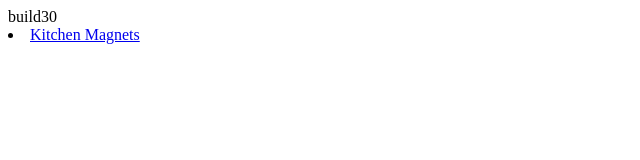
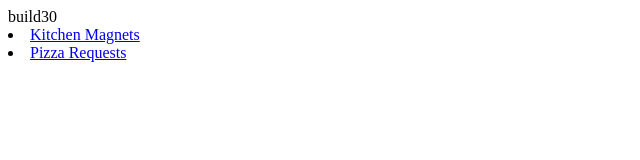
Before and after one commit to rossha/build30, a plain HTML site: page index.html in a window 1280 px wide. Shown: the whole page, without its empty margins (0-640 px from the left). Drawn offline with Linux system fonts and the light colour scheme; files that its build step writes are made by us from their sources.

Commit message:
config: updating links to projects

```diff
--- a/index.html
+++ b/index.html
@@ -10,6 +10,7 @@
   <div>build30</div>
   <div>
     <li><a href="26/index.html">Kitchen Magnets</a></li>
+    <li><a href="07/index.html">Pizza Requests</a></li>
   </div>
 
   <script src="scripts.js"></script>
```
